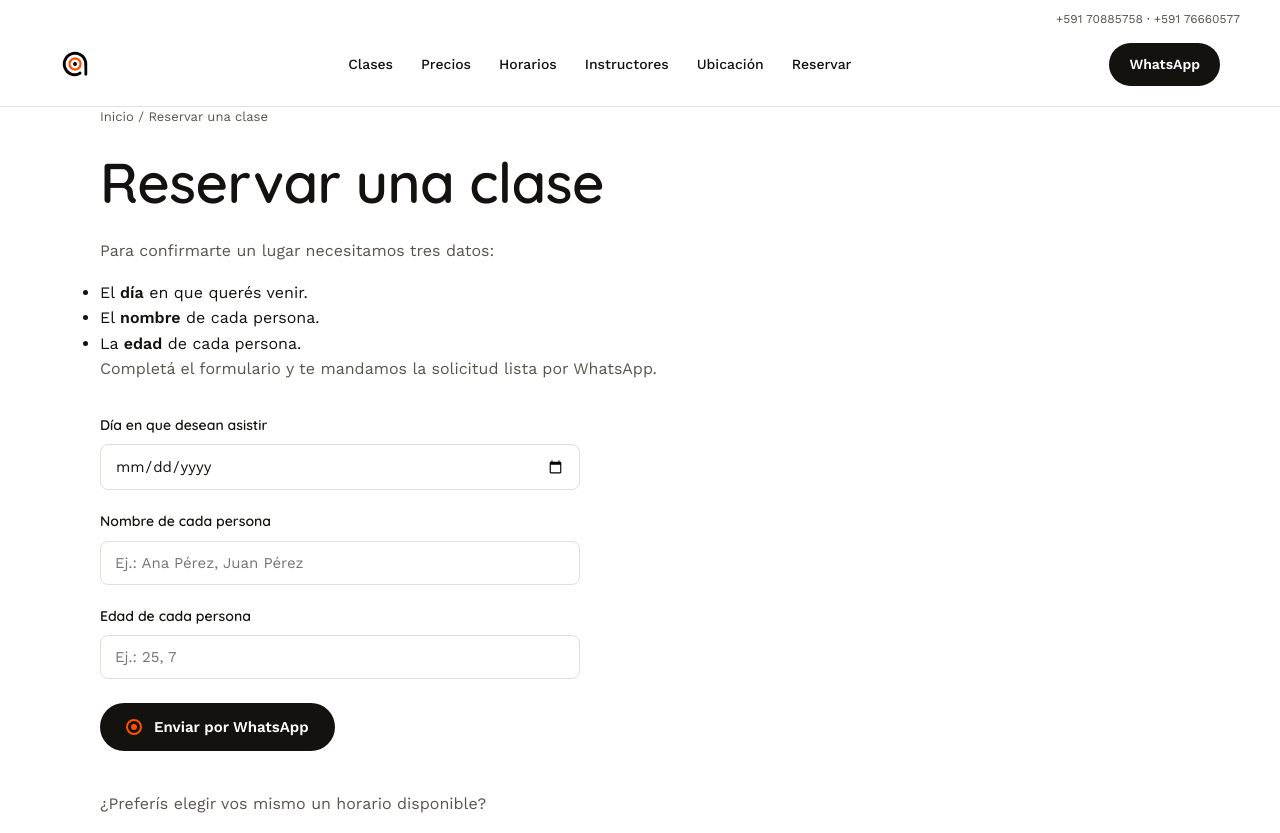
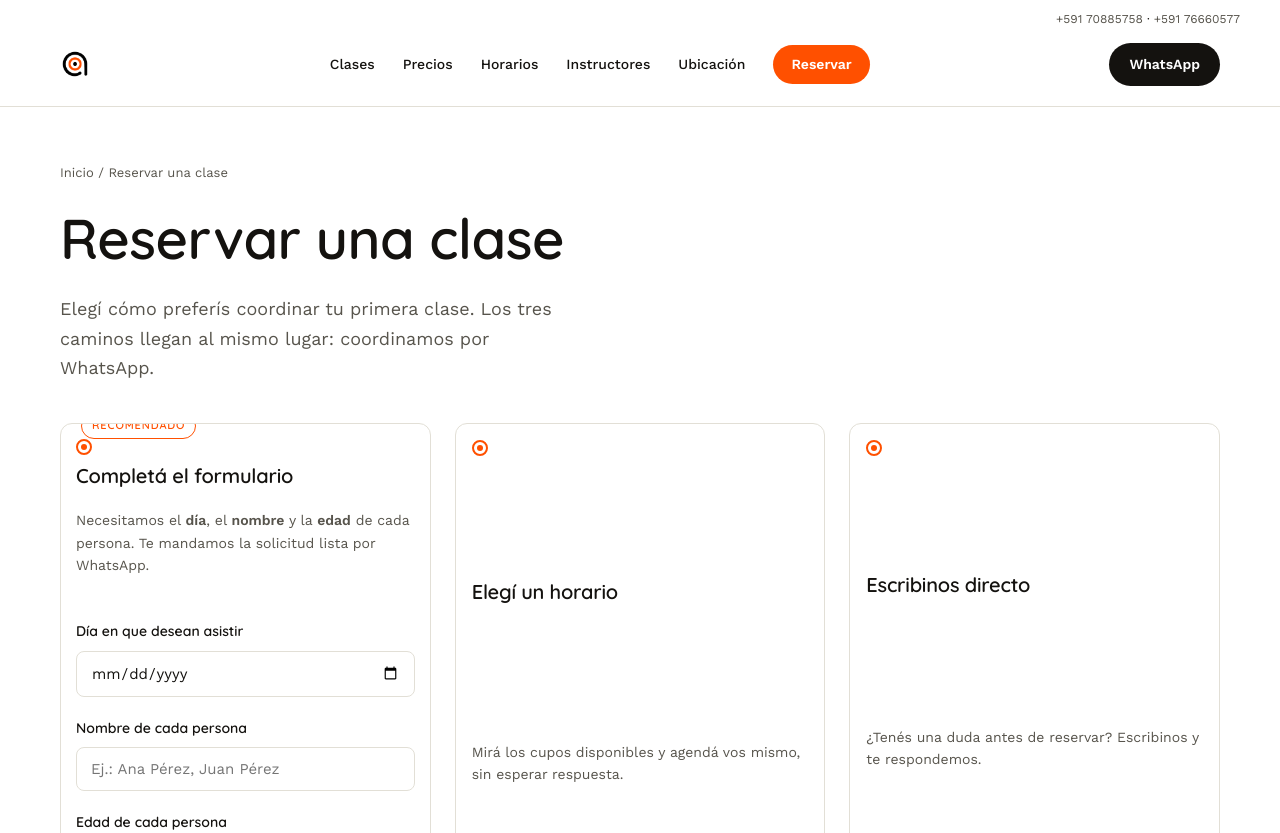
Before and after one commit to asosab/arbat_frontend, a Jekyll site: the page built from reservar.md, in a window 1280 px wide. Shown: the top 833 px of the page. Built offline with Jekyll 4.4.1, drawn with Linux system fonts in a browser that asks for light colours; some of the changed text lies outside the part shown; grey boxes are pictures that could not be loaded.

Commit message:
fix estilo

```diff
--- a/_includes/footer.html
+++ b/_includes/footer.html
@@ -1,6 +1,6 @@
 <footer class="site-footer">
-  <div class="wrap">
-    <div class="footer-nap">
+  <div class="wrap footer-grid">
+    <div class="footer-col footer-col--nap">
       <p class="footer-nombre">{{ site.arbat.nombre }} — {{ site.arbat.lema }}</p>
       <p>{{ site.arbat.direccion }}</p>
       <p>Email: <a href="mailto:{{ site.arbat.email }}">{{ site.arbat.email }}</a></p>
@@ -12,6 +12,9 @@
       </p>
       <p><a href="{{ site.arbat.instagram }}" target="_blank" rel="noopener">Instagram: @arbat.archery</a></p>
     </div>
+
+    <div class="footer-col">
+      <p class="footer-heading">Navegación</p>
       <nav class="footer-nav" aria-label="Enlaces del sitio">
         <a href="{{ '/clases/principiantes/' | relative_url }}">Clases</a>
         <a href="{{ '/precios/' | relative_url }}">Precios</a>
@@ -21,6 +24,8 @@
         <a href="{{ '/preguntas-frecuentes/' | relative_url }}">Preguntas frecuentes</a>
         <a href="{{ '/reservar/' | relative_url }}">Reservar</a>
       </nav>
+    </div>
+
     <p class="footer-copy">© {{ 'now' | date: '%Y' }} {{ site.arbat.nombre }}. Todos los derechos reservados.</p>
   </div>
 </footer>
--- a/_includes/header.html
+++ b/_includes/header.html
@@ -14,7 +14,7 @@
       <a href="{{ '/horarios/' | relative_url }}">Horarios</a>
       <a href="{{ '/instructores/raul-suarez/' | relative_url }}">Instructores</a>
       <a href="{{ '/ubicacion/' | relative_url }}">Ubicación</a>
-      <a href="{{ '/reservar/' | relative_url }}">Reservar</a>
+      <a class="nav-cta-reservar" href="{{ '/reservar/' | relative_url }}">Reservar</a>
     </nav>
     {% assign wa_numero = site.arbat.telefono_whatsapp | first | remove: '+' | remove: ' ' %}
     {% assign wa_mensaje = 'Hola arbat, quiero información sobre las clases de tiro con arco.' | url_encode %}
--- a/assets/css/style.scss
+++ b/assets/css/style.scss
@@ -46,9 +46,16 @@ a { color: inherit; }
   padding: 70px 0 100px;
 }
 
+// Contenedor de contenido para páginas SIN hero (default.html las envuelve
+// en .wrap.wrap--page). Sin esto el contenido queda pegado al header.
+.wrap--page {
+  padding: 56px 0 100px;
+}
+
 @media (max-width: 720px) {
   .wrap { padding: 0 22px; }
   .tile { padding: 48px 0 56px; }
+  .wrap--page { padding: 32px 0 56px; }
 }
 
 // ---------------------------------------------------------------------------
@@ -118,6 +125,17 @@ p { color: var(--grafito); margin-bottom: 16px; max-width: 640px; }
 }
 
 .section-label .dot {
+  width: 8px;
+  height: 8px;
+  border-radius: 50%;
+  background: var(--diana);
+  flex-shrink: 0;
+}
+
+// Variante usada en el eyebrow del hero (default.html): el punto se agrega
+// con ::before en vez de requerir un <span class="dot"> en el markup.
+.section-label--dot::before {
+  content: '';
   width: 8px;
   height: 8px;
   border-radius: 50%;
@@ -212,6 +230,41 @@ button.btn-primary {
   border: 1px solid rgba(255, 80, 0, .10);
 }
 
+// default.html usa <div class="ring-bg"> para el anillo de fondo del hero —
+// mismo diseño que .ring-decor--hero, conectado bajo el nombre que
+// realmente está en el markup.
+.ring-bg {
+  position: absolute;
+  border-radius: 50%;
+  border: 1px solid rgba(255, 80, 0, .16);
+  pointer-events: none;
+  width: 640px;
+  height: 640px;
+  right: -180px;
+  top: -140px;
+}
+
+.ring-bg::after {
+  content: '';
+  position: absolute;
+  inset: 70px;
+  border-radius: 50%;
+  border: 1px solid rgba(255, 80, 0, .10);
+}
+
+@media (max-width: 720px) {
+  .ring-bg {
+    width: 380px;
+    height: 380px;
+    right: -140px;
+    top: -100px;
+  }
+
+  .ring-bg::after {
+    inset: 40px;
+  }
+}
+
 // Divisor entre el hero y la primera sección de contenido
 // (usado tal cual en index.md: <div class="ring-divider" aria-hidden="true">)
 // Provisional: no vi _layouts/default.html, así que no sé si este div vive
@@ -288,6 +341,22 @@ button.btn-primary {
   white-space: nowrap;
 }
 
+// "Reservar" es la conversión principal del sitio: se distingue del resto
+// del nav (que son links de texto) como botón de acento. Selector reforzado
+// para ganarle en especificidad a la regla ".site-nav a" de arriba.
+.site-nav a.nav-cta-reservar {
+  background: var(--diana);
+  color: var(--papel);
+  padding: 8px 18px;
+  border-radius: 999px;
+  font-weight: 600;
+}
+
+.site-nav a.nav-cta-reservar:hover {
+  color: var(--papel);
+  opacity: .88;
+}
+
 // Botón hamburguesa — oculto en desktop, .nav-cta (WhatsApp) siempre visible
 .nav-toggle {
   display: none;
@@ -341,6 +410,13 @@ button.btn-primary {
     padding: 14px 4px;
     border-bottom: 1px solid var(--borde);
   }
+
+  .site-nav a.nav-cta-reservar {
+    border-bottom: none;
+    text-align: center;
+    margin: 10px 4px 4px;
+    padding: 12px 4px;
+  }
 }
 
 // ---------------------------------------------------------------------------
@@ -353,10 +429,11 @@ button.btn-primary {
   margin-top: 40px;
 }
 
-.site-footer .wrap {
-  display: flex;
-  flex-direction: column;
-  gap: 8px;
+.footer-grid {
+  display: grid;
+  grid-template-columns: 1.4fr 1fr;
+  gap: 32px;
+  align-items: start;
 }
 
 .site-footer p, .site-footer a {
@@ -367,13 +444,46 @@ button.btn-primary {
 .site-footer a { text-decoration: none; }
 .site-footer a:hover { text-decoration: underline; }
 
+// Tightens the default global p { margin-bottom: 16px } for footer rhythm.
+.footer-col p {
+  margin-bottom: 6px;
+}
+
+.footer-nombre {
+  font-family: 'Quicksand', sans-serif;
+  font-weight: 600;
+  color: var(--tinta);
+  font-size: 15px;
+  margin-bottom: 10px;
+}
+
+.footer-heading {
+  font-size: 12px;
+  font-weight: 600;
+  letter-spacing: 0.1em;
+  text-transform: uppercase;
+  color: var(--tinta);
+  margin-bottom: 12px;
+}
+
 .footer-nav {
   display: flex;
-  flex-wrap: wrap;
-  gap: 8px 20px;
-  padding-top: 8px;
+  flex-direction: column;
+  gap: 8px;
+}
+
+.footer-copy {
+  grid-column: 1 / -1;
+  padding-top: 16px;
   margin-top: 8px;
   border-top: 1px solid var(--borde);
+}
+
+@media (max-width: 720px) {
+  .footer-grid {
+    grid-template-columns: 1fr;
+    gap: 28px;
+  }
 }
 
 // ---------------------------------------------------------------------------
@@ -419,6 +529,79 @@ button.btn-primary {
 }
 
 // ---------------------------------------------------------------------------
+// Métodos de reserva (/reservar/)
+// Tres .card dentro de .grid (reutiliza el componente card existente).
+// La recomendada se distingue con borde en --diana + badge; las otras dos
+// usan justify-content: space-between para que su CTA quede al pie aunque
+// el grid las estire a la altura de la card del formulario.
+// ---------------------------------------------------------------------------
+.metodos-reserva .card__body {
+  justify-content: space-between;
+}
+
+.card--recomendado {
+  position: relative;
+  border: 2px solid var(--diana);
+}
+
+// Compensa el borde de 2px (vs. 1px del resto) para que las cards
+// mantengan la misma altura de contenido interno.
+.card--recomendado .card__body {
+  padding: 15px;
+}
+
+.metodo-badge {
+  position: absolute;
+  top: -11px;
+  left: 20px;
+  background: var(--papel);
+  border: 1px solid var(--diana);
+  color: var(--diana);
+  font-family: 'Quicksand', sans-serif;
+  font-size: 11px;
+  font-weight: 600;
+  letter-spacing: 0.08em;
+  text-transform: uppercase;
+  padding: 3px 10px;
+  border-radius: 999px;
+}
+
+// Dentro de la card, el formulario ya tiene arriba el título + texto con su
+// propio margen — se recorta el margen superior por defecto del componente.
+.card--recomendado .formulario-reserva {
+  margin: 20px 0 0;
+}
+
+// Calendario de citas: colapsado por defecto (evita cargar el iframe de
+// Google para quien no lo va a usar — ayuda al LCP de la página).
+.metodo-expand {
+  margin-top: 4px;
+}
+
+.metodo-expand summary {
+  cursor: pointer;
+  list-style: none;
+}
+
+.metodo-expand summary::-webkit-details-marker {
+  display: none;
+}
+
+.metodo-expand[open] summary {
+  margin-bottom: 16px;
+}
+
+.metodo-expand__content {
+  border: 1px solid var(--borde);
+  border-radius: 8px;
+  overflow: hidden;
+}
+
+.metodo-expand__content iframe {
+  display: block;
+}
+
+// ---------------------------------------------------------------------------
 // Breadcrumbs
 // ---------------------------------------------------------------------------
 .breadcrumbs {
@@ -438,6 +621,16 @@ button.btn-primary {
   position: relative;
   padding: 100px 0 80px;
   overflow: hidden;
+}
+
+// Envuelve el/los CTA del hero (hoy uno solo; visual.md prevé un CTA
+// secundario "Conocer las clases" más adelante — ya queda listo el layout).
+.ctas {
+  display: flex;
+  align-items: center;
+  flex-wrap: wrap;
+  gap: 20px;
+  margin-top: 8px;
 }
 
 @media (max-width: 720px) {
--- a/reservar.md
+++ b/reservar.md
@@ -4,26 +4,56 @@ description: "Reservá tu primera clase de tiro con arco en arbat. Dejanos tu d
 ---
 # {{ page.title }}
 
-Para confirmarte un lugar necesitamos tres datos:
+<p class="sub">Elegí cómo preferís coordinar tu primera clase. Los tres caminos llegan al mismo lugar: coordinamos por WhatsApp.</p>
 
-- El **día** en que querés venir.
-- El **nombre** de cada persona.
-- La **edad** de cada persona.
+<div class="grid metodos-reserva">
 
-Completá el formulario y te mandamos la solicitud lista por WhatsApp.
+<article class="card card--recomendado">
+  <div class="card__body">
+    <span class="metodo-badge">Recomendado</span>
+    <span class="ring-icon" aria-hidden="true"></span>
+    <h3 class="card__title">Completá el formulario</h3>
+    <p class="card__text">Necesitamos el <strong>día</strong>, el <strong>nombre</strong> y la <strong>edad</strong> de cada persona. Te mandamos la solicitud lista por WhatsApp.</p>
 
-<form class="formulario-reserva" id="formulario-reserva">
-  <label for="reserva-dia">Día en que desean asistir
-    <input type="date" id="reserva-dia" name="dia" required>
-  </label>
-  <label for="reserva-nombres">Nombre de cada persona
-    <input type="text" id="reserva-nombres" name="nombres" placeholder="Ej.: Ana Pérez, Juan Pérez" required>
-  </label>
-  <label for="reserva-edades">Edad de cada persona
-    <input type="text" id="reserva-edades" name="edades" placeholder="Ej.: 25, 7" required>
-  </label>
-  <button type="submit" class="btn-primary"><span class="ring-icon" aria-hidden="true"></span>Enviar por WhatsApp</button>
-</form>
+    <form class="formulario-reserva" id="formulario-reserva">
+      <label for="reserva-dia">Día en que desean asistir
+        <input type="date" id="reserva-dia" name="dia" required>
+      </label>
+      <label for="reserva-nombres">Nombre de cada persona
+        <input type="text" id="reserva-nombres" name="nombres" placeholder="Ej.: Ana Pérez, Juan Pérez" required>
+      </label>
+      <label for="reserva-edades">Edad de cada persona
+        <input type="text" id="reserva-edades" name="edades" placeholder="Ej.: 25, 7" required>
+      </label>
+      <button type="submit" class="btn-primary"><span class="ring-icon" aria-hidden="true"></span>Enviar por WhatsApp</button>
+    </form>
+  </div>
+</article>
+
+<article class="card">
+  <div class="card__body">
+    <span class="ring-icon" aria-hidden="true"></span>
+    <h3 class="card__title">Elegí un horario</h3>
+    <p class="card__text">Mirá los cupos disponibles y agendá vos mismo, sin esperar respuesta.</p>
+    <details class="metodo-expand">
+      <summary class="btn-secondary">Ver calendario disponible</summary>
+      <div class="metodo-expand__content">
+        {% include calendar-citas-embed.html %}
+      </div>
+    </details>
+  </div>
+</article>
+
+<article class="card">
+  <div class="card__body">
+    <span class="ring-icon" aria-hidden="true"></span>
+    <h3 class="card__title">Escribinos directo</h3>
+    <p class="card__text">¿Tenés una duda antes de reservar? Escribinos y te respondemos.</p>
+    {% include whatsapp-cta.html texto="Escribir por WhatsApp" mensaje="Hola arbat, quiero reservar una clase de tiro con arco." %}
+  </div>
+</article>
+
+</div>
 
 <script>
 (function () {
@@ -39,10 +69,3 @@ Completá el formulario y te mandamos la solicitud lista por WhatsApp.
   });
 })();
 </script>
-
-<p>¿Preferís elegir vos mismo un horario disponible?</p>
-
-{% include calendar-citas-embed.html %}
-
-<p>¿Preferís escribirnos directo?</p>
-{% include whatsapp-cta.html texto="Escribir por WhatsApp" mensaje="Hola arbat, quiero reservar una clase de tiro con arco." %}
```
Lines whose indentation alone changed are shown as unchanged.
